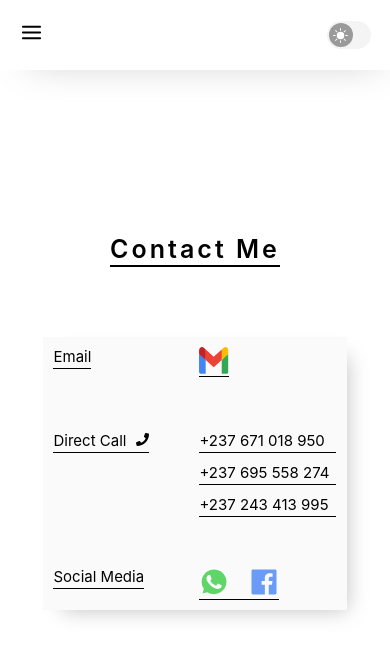
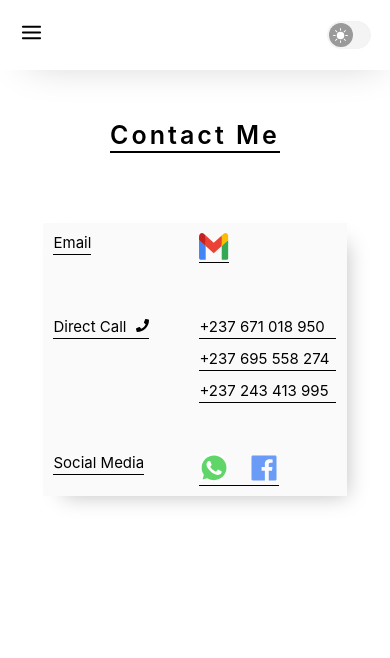
Before and after one commit to Afuh-Christian/Portfolio, a React (Create React App) app: page /contact in a window 390 px wide. Shown: the top 658 px of the page. Built offline with nearby package versions, Linux system fonts and the light colour scheme.

Commit message:
Adjusted the contact page

```diff
--- a/src/Components/ContactC/Contact.css
+++ b/src/Components/ContactC/Contact.css
@@ -1,9 +1,17 @@
+
+.contact_parent {
+    height:var(--bodyHeight);
+    background-color: var(--bodyBackground);
+}
+
 .contact {
-    height:var(--bodyHeight);
+    /* height:var(--bodyHeight); */
+    height:auto;
     background-color: var(--bodyBackground);
     color: var(--navTextColor);
 
-    /* padding-top: 120px; */
+    padding-top: 120px;
+    padding-bottom: 50px;
     display: grid;
     place-items: center;
 }
@@ -14,6 +22,7 @@
     display: flex;
     flex-direction: column;
     gap: 70px;
+    background-color: var(--bodyBackground);
 }
 .contact > ul > li {}
 .contact > ul > li.h1 {
@@ -114,16 +123,28 @@
 
 @media screen and (max-width:800px) {
 
+    .contact_parent {
+        /* height:var(--bodyHeight); */
+        height:var(--bodyHeight);
+        background-color: var(--bodyBackground);
+        overflow-y: scroll;
+
+    }
 
     .contact {
         background-color: var(--bodyBackground);
         color: var(--navTextColor);
-        height: var(--bodyHeight);
-        padding-top: 0px;
+        height:auto;
+
+        /* padding-top: 120px;  */
+         /* padding-bottom: 100px; */
         display: grid;
         place-items: center;
+        /* overflow-y: scroll; */
     }
     .contact > ul {
+        padding-bottom: 100px;
+        background-color: var(--bodyBackground);
         padding: 0;
         margin: 0 ;
         list-style: none;
--- a/src/Components/ContactC/Contact.jsx
+++ b/src/Components/ContactC/Contact.jsx
@@ -9,6 +9,12 @@ function Contact() {
 
   return (
     <>
+
+      <section className="contact_parent"
+      style={{
+          "--bodyHeight": `${context.windowD.height}px`,
+            ...context.color_mode
+          }}>
 
       <section className="contact"
         style={{
@@ -65,7 +71,8 @@ function Contact() {
       </ul>
 
     </section>
-    </>
+    </section>
+      </>
   )
 }
 
--- a/src/Components/SkillsC/Skills.css
+++ b/src/Components/SkillsC/Skills.css
@@ -11,6 +11,7 @@
     background-color: var(--bodyBackground);
     color: var(--navTextColor);
     /* height:var(--bodyHeight); */
+    height: auto;
     display: grid;
     place-items: center;
 
@@ -98,6 +99,7 @@ box-shadow: var(--single_skill_shadow);
         color: var(--navTextColor);
         display: grid;
         place-items: center;
+        height: auto;
         /* height:var(--bodyHeight); */
         }
     .skills > ul {
--- a/src/Pages/SharedLayout/SharedLayout.jsx
+++ b/src/Pages/SharedLayout/SharedLayout.jsx
@@ -5,8 +5,6 @@ import Nav from '../../Components/NavC/Nav'
 export const NewContext = createContext()
 
 function SharedLayout() {
-  const navTextColor = "black"
-  const navTextHighlightColor = "rgb(159, 158, 158)"
 
   // Code of light and dark mode .....
   const [on, setOn] = useState(
@@ -22,7 +20,7 @@ useEffect(() => {
         height: window.innerHeight,
         width: window.innerWidth
     }))
-}, [windowD.width, windowD.height])
+}, [ windowD.width , windowD.height])
 
 console.log(windowD.height + "ne")
 
```
